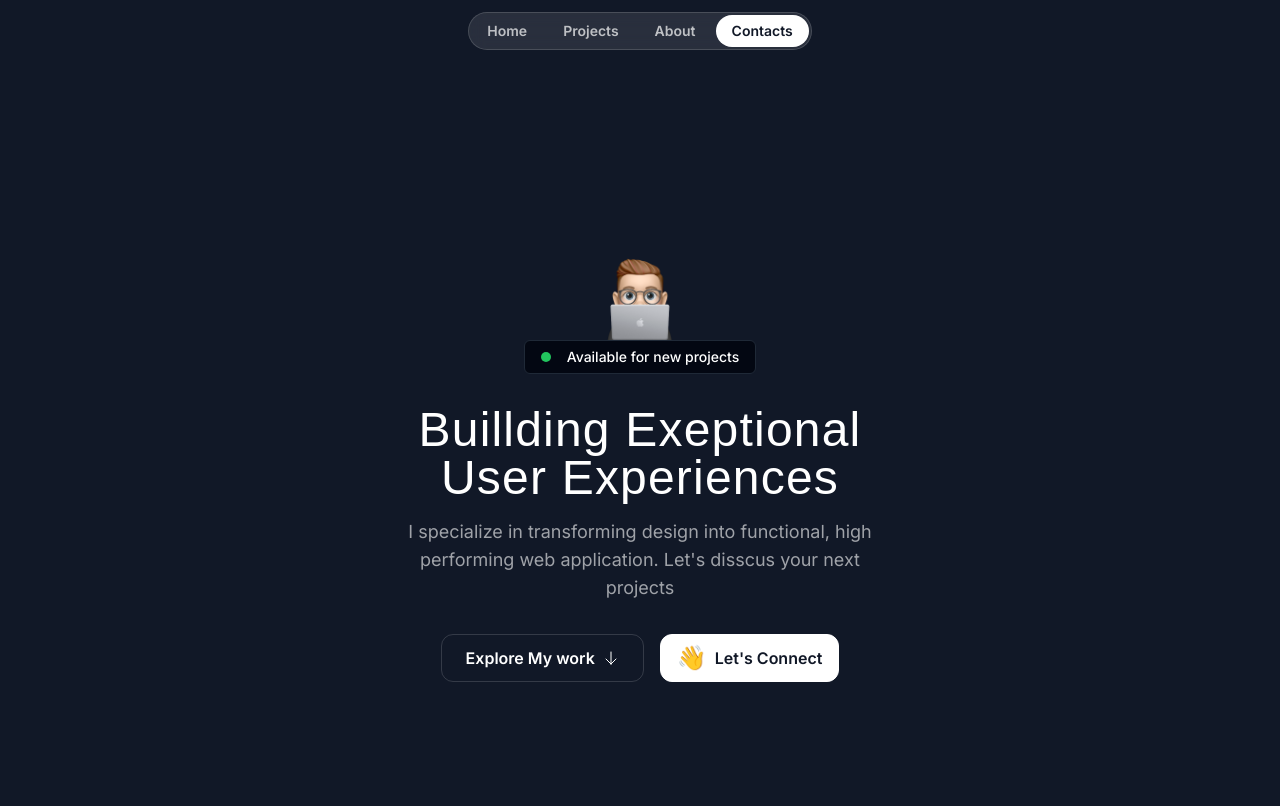
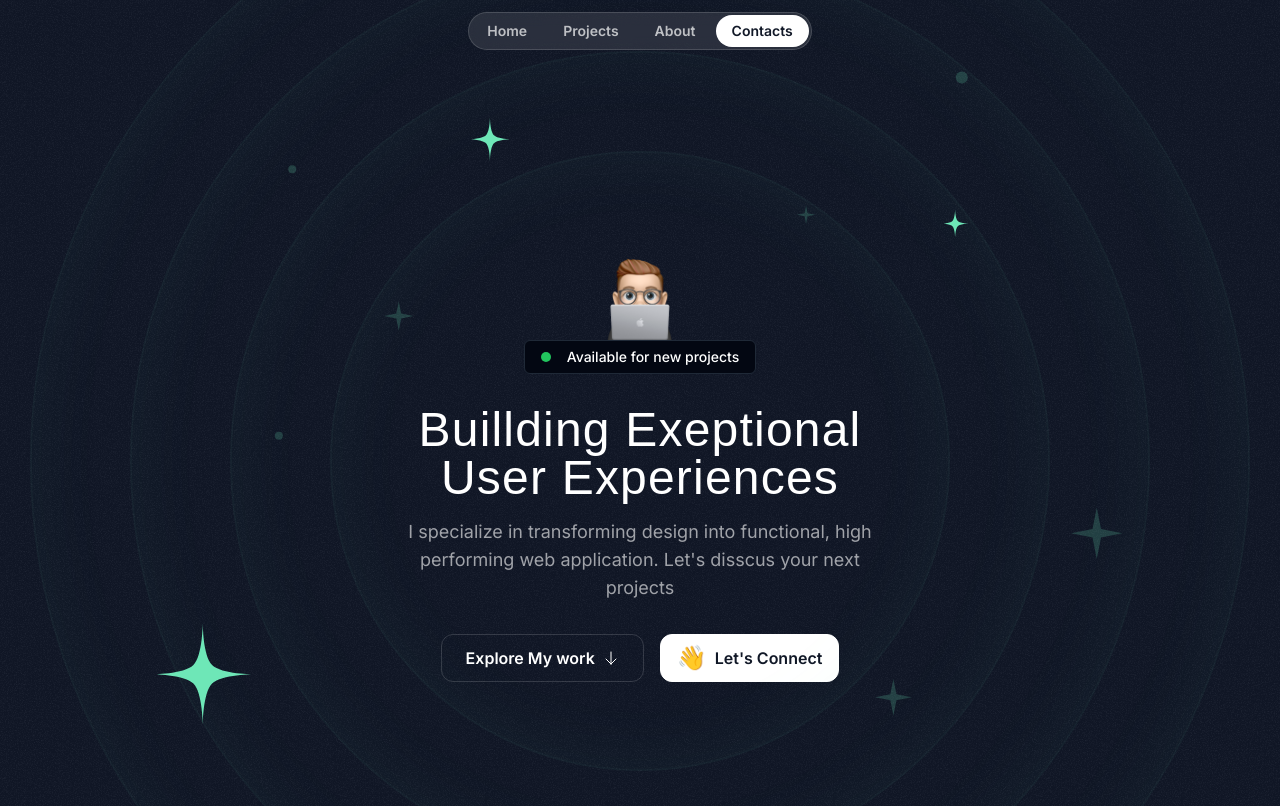
Before and after one commit to MUHMMADSALEH/My_Porftolio, a Next.js app: page / in a window 1280 px wide. Shown: the top 806 px of the page. Built offline with nearby package versions, Linux system fonts and the light colour scheme; a web font is replaced by a local one.

Commit message:
Hero section added

```diff
--- a/src/app/globals.css
+++ b/src/app/globals.css
@@ -7,4 +7,7 @@
     .nav-item{
         @apply py-1.5 px-4 rounded-full text-white/70 font-semibold text-sm hover:bg-white/10 hover:text-white transition duration-300;
     }
+    .hero-ring{
+        @apply absolute inset-0  border-2 top-1/2 left-1/2 -translate-x-1/2 -translate-y-1/2 rounded-full border-emerald-300/5 shadow-[0_0_80px_inset] shadow-emerald-300/5
+    }
  }
--- /dev/null
+++ b/src/components/HeroOrbit.tsx
@@ -0,0 +1,13 @@
+import { PropsWithChildren } from "react"
+
+export const HeroOrbit=({children,size,rotation}:PropsWithChildren<{size:number,rotation:number}>)=>{
+return(
+    <div className="absolute top-1/2 left-1/2 -translate-x-1/2 -translate-y-1/2">
+        <div className=" flex items-start justify-start  " style={{height:`${size}px`, width:`${size}px`, transform:`rotate(${rotation}deg)`}}>
+          <div className=" inline-flex" style={{transform:`rotate(${rotation*-1}deg)`}}>
+            {children}
+          </div>
+        </div>
+      </div>
+)
+}
--- a/src/sections/Header.tsx
+++ b/src/sections/Header.tsx
@@ -1,6 +1,6 @@
 export const Header = () => {
   return (
-    <div className="flex justify-center items-center fixed top-3 w-full">
+    <div className="flex justify-center items-center fixed top-3 w-full z-10">
       <nav className="flex gap-1 p-0.5 border border-white/15 rounded-full bg-white/10 backdrop-blur">
         <a href="#" className="nav-item">
           Home
--- a/src/sections/Hero.tsx
+++ b/src/sections/Hero.tsx
@@ -2,11 +2,55 @@
 
 import memojiImage from "../assets/images/memoji-computer.png";
 import ArrowDown from "../assets/icons/arrow-down.svg";
+import grainImage from "../assets/images/grain.jpg";
+import StarIcon from "../assets/icons/star.svg";
+import SparkleIcon from "../assets/icons/sparkle.svg";
+import { HeroOrbit } from "@/components/HeroOrbit";
 
 export const HeroSection = () => {
-  console.log(memojiImage);
+  // console.log(memojiImage);
   return (
-    <div className="py-32 md:py-48 lg:py-60">
+    <div className="py-32 md:py-48 lg:py-60 relative z-0 overflow-x-clip">
+      <div className="absolute inset-0 [mask-image:linear-grdient(to_bottom,transparent,black_10%,black_70%,transparent)]">
+      <div
+        className="absolute inset-0 -z-30 opacity-5"
+        style={{ backgroundImage: `url(${grainImage.src})` }}
+      ></div>
+      <div className=" size-[620px] hero-ring"></div>
+      <div className=" size-[820px] hero-ring"></div>
+      <div className=" size-[1020px] hero-ring"></div>
+      <div className=" size-[1220px] hero-ring"></div>
+      <HeroOrbit size={800} rotation={-71}>
+        <StarIcon className="size-28 text-emerald-300" />
+      </HeroOrbit>
+      <HeroOrbit size={550} rotation={20}>
+        <StarIcon className="size-12 text-emerald-300" />
+      </HeroOrbit>
+      <HeroOrbit size={590} rotation={98}>
+        <StarIcon className="size-8 text-emerald-300" />
+      </HeroOrbit>
+      <HeroOrbit size={430} rotation={-14}>
+        <SparkleIcon className="size-8 text-emerald-300/20" />
+      </HeroOrbit>
+      <HeroOrbit size={440} rotation={79}>
+        <SparkleIcon className="size-5 text-emerald-300/20" />
+      </HeroOrbit>
+      <HeroOrbit size={530} rotation={178}>
+        <SparkleIcon className="size-10 text-emerald-300/20" />
+      </HeroOrbit>
+      <HeroOrbit size={710} rotation={144}>
+        <SparkleIcon className="size-14 text-emerald-300/20" />
+      </HeroOrbit>
+      <HeroOrbit size={720} rotation={85}>
+        <div className="size-3 bg-emerald-300/20 rounded-full"></div>
+      </HeroOrbit>
+      <HeroOrbit size={520} rotation={-41}>
+        <div className="size-2 bg-emerald-300/20 rounded-full"></div>
+      </HeroOrbit>
+      <HeroOrbit size={650} rotation={-5}>
+        <div className="size-2 bg-emerald-300/20 rounded-full"></div>
+      </HeroOrbit>
+      </div>
       <div className="container">
         <div className="flex flex-col items-center">
           <Image
@@ -16,21 +60,24 @@
           />
           <div className="bg-gray-950 py-1.5 px-4 border border-gray-800 rounded-md inline-flex items-center gap-4 ">
             <div className="bg-green-500 size-2.5 rounded-full"></div>
-            <div className="text-sm font-medium ">Available for new projects</div>
+            <div className="text-sm font-medium ">
+              Available for new projects
+            </div>
           </div>
         </div>
         <div className="max-w-lg mx-auto">
-        <h1 className="font-serif text-3xl md:text-5xl mt-8 text-center tracking-wide">
-          Buillding Exeptional User Experiences</h1>
-        <p className="mt-4 text-center  text-white/60 md:text-lg">
-          I specialize in transforming design into functional, high performing
-          web application. Let&#39;s disscus your next projects
-        </p>
+          <h1 className="font-serif text-3xl md:text-5xl mt-8 text-center tracking-wide">
+            Buillding Exeptional User Experiences
+          </h1>
+          <p className="mt-4 text-center  text-white/60 md:text-lg">
+            I specialize in transforming design into functional, high performing
+            web application. Let&#39;s disscus your next projects
+          </p>
         </div>
         <div className="flex flex-col md:flex-row justify-center items-center mt-8 gap-4">
           <button className="px-6  h-12  border border-white/15 rounded-xl  inline-flex items-center gap-2">
             <span className="font-semibold">Explore My work</span>
-            <ArrowDown className="size-4"/>
+            <ArrowDown className="size-4" />
           </button>
           <button className="inline-flex  items-center gap-2 bg-white  text-gray-900 font-semibold border border-white rounded-xl h-12 px-4">
             <span className="text-2xl">👋</span>
```
